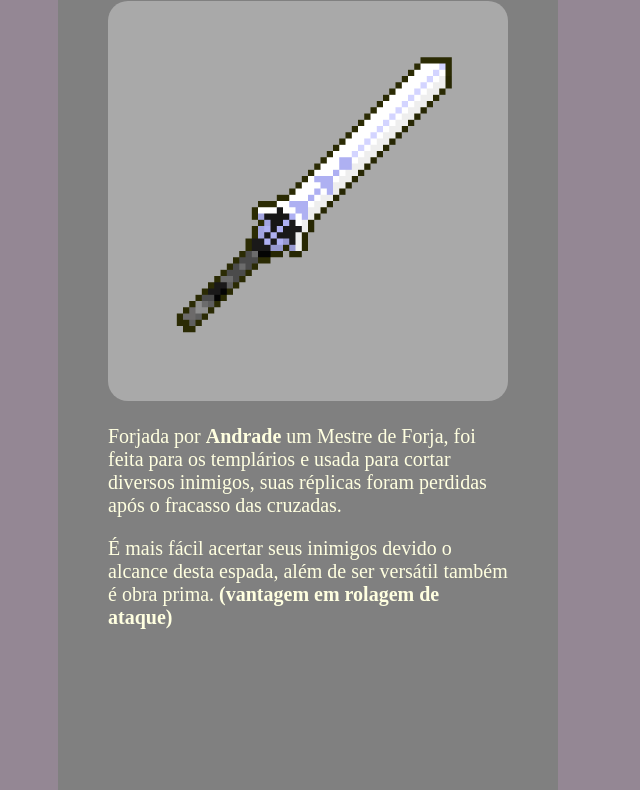
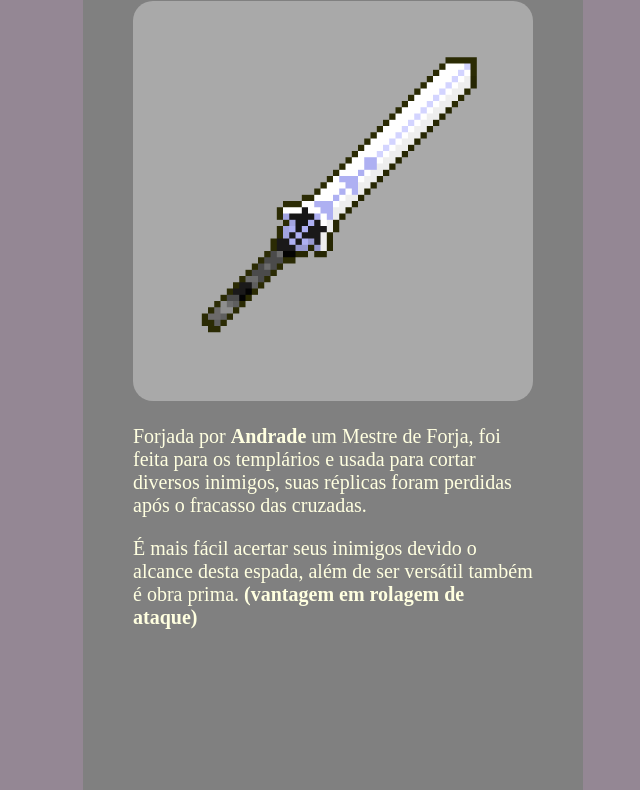
Before and after one commit to katchau27/items-de-rpg, a plain HTML site: page sanctum.html in a window 1280 px wide. Shown: the part 169-959 px from the top of the page, without its empty margins (332-972 px from the left). Drawn offline with Linux system fonts and the light colour scheme.

Commit message:
alterar a posicao do container

```diff
--- a/stilo.css
+++ b/stilo.css
@@ -7,7 +7,7 @@ body{
     height: 900px;
     margin-top: 150px;
     width:500px;
-    margin-left: calc(50% - 250px);
+    margin-left: calc(50% - 225px);
     position:relative
 }
 .title{
```
